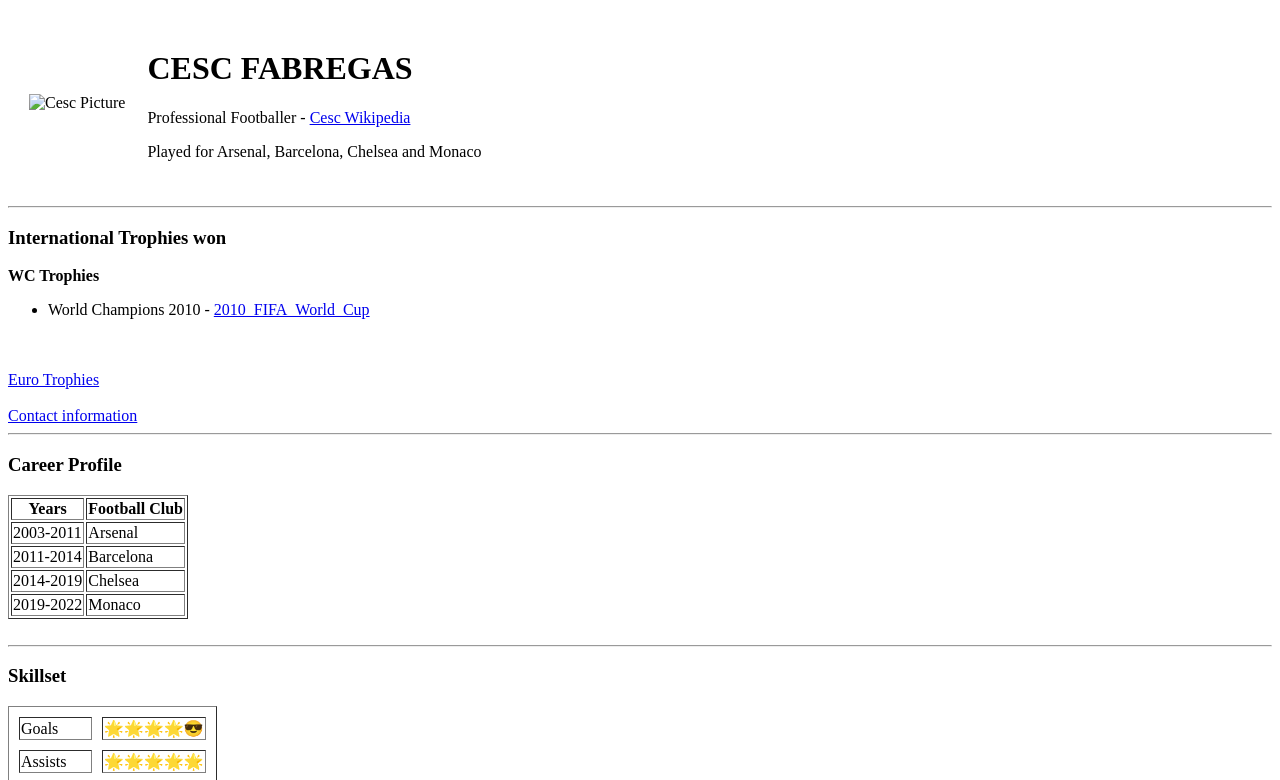
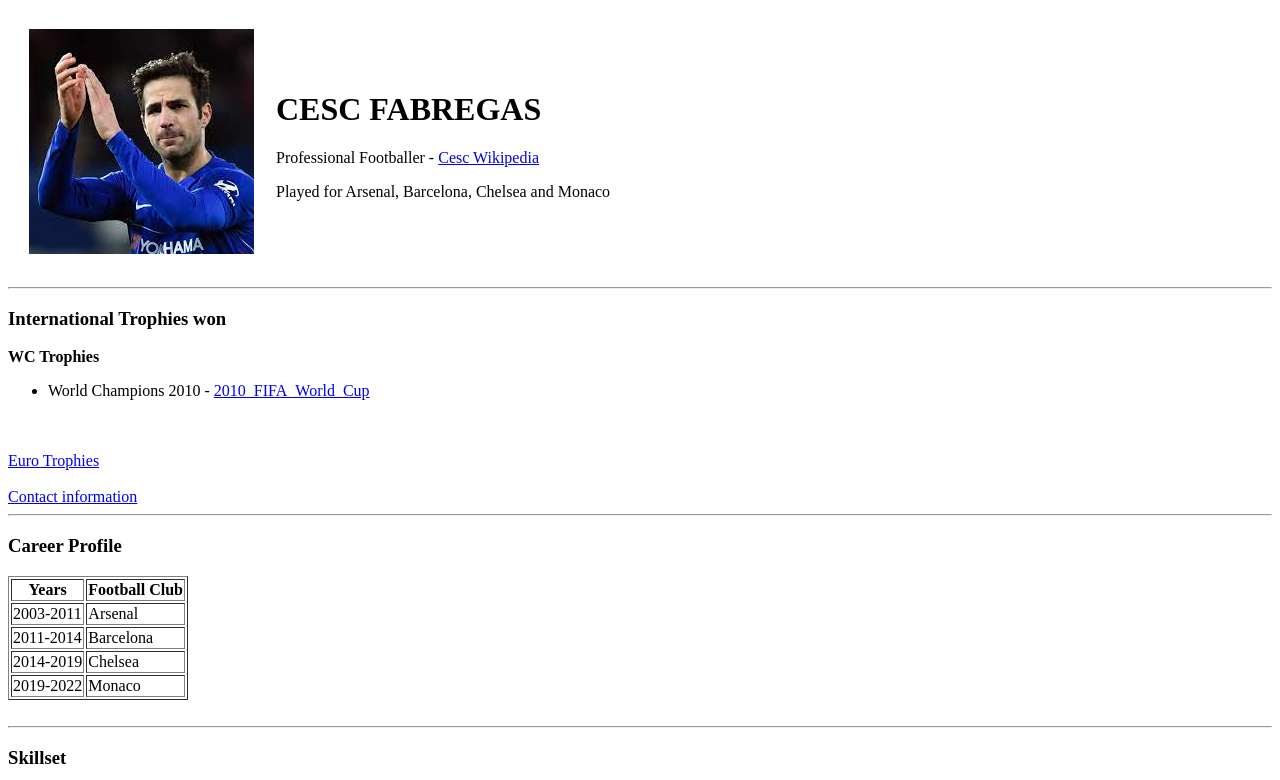
Before and after one commit to balajisrt10/Cesc, a plain HTML site: page index.html in a window 1280 px wide. Shown: the top 780 px of the page. Drawn offline with Linux system fonts and the light colour scheme.

Commit message:
Updated picture path

```diff
--- a/index.html
+++ b/index.html
@@ -9,7 +9,7 @@
 <body>
   <table cellspacing="20">
     <tr>
-      <td><img src="Images/Cesc.jpeg" alt="Cesc Picture"></td>
+      <td><img src="Cesc.jpeg" alt="Cesc Picture"></td>
       <td>
         <h1>CESC FABREGAS</h1>
         <p>Professional Footballer - <a href="https://en.wikipedia.org/wiki/Cesc_F%C3%A0bregas">Cesc Wikipedia</a></p>
```
